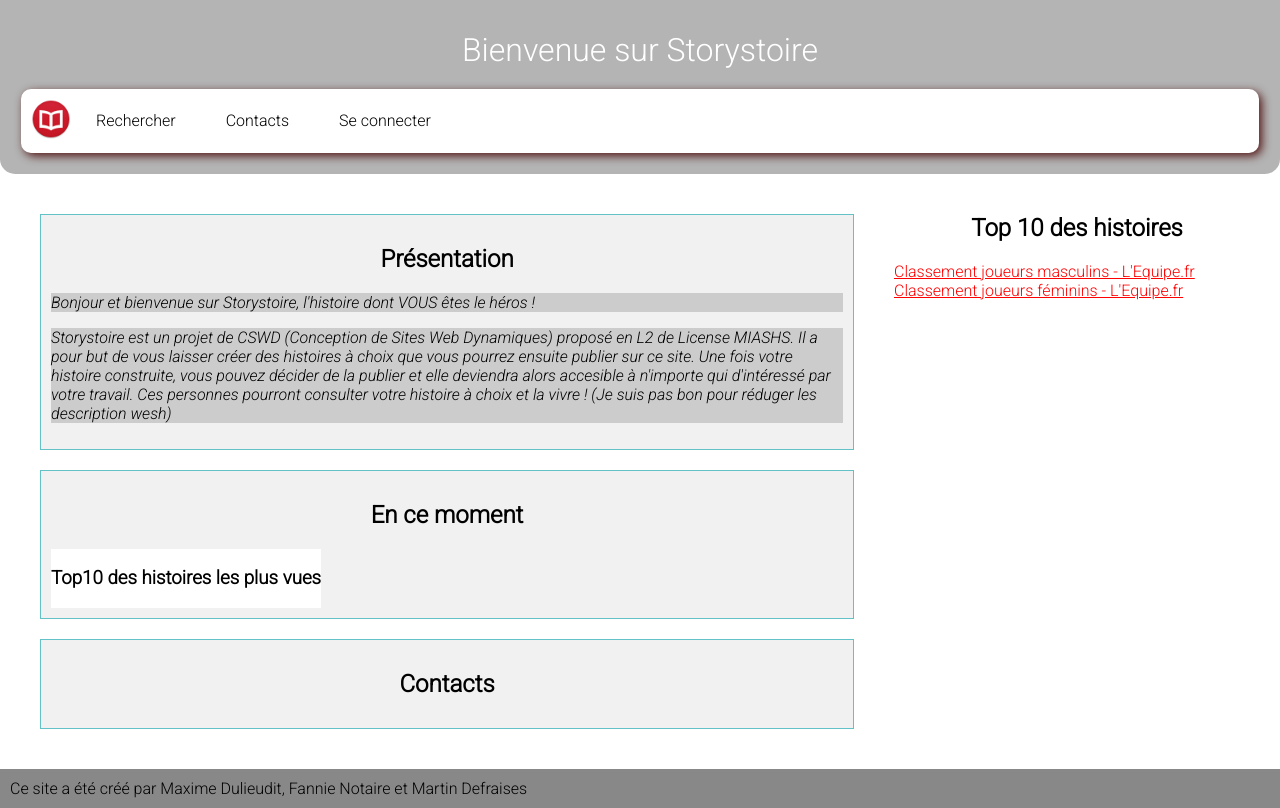
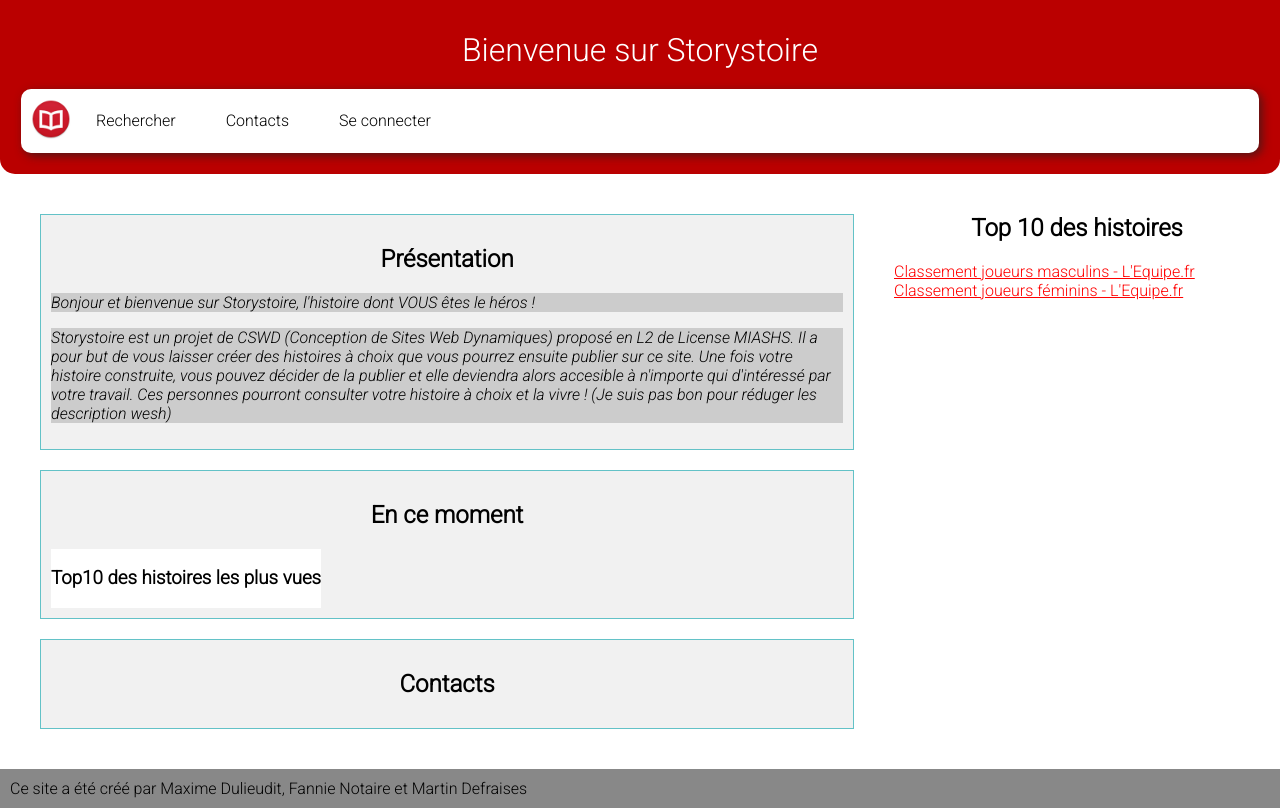
Before and after one commit to Staphir/-MIASHS-ProjetS4, a PHP site: page / in a window 1280 px wide. Run offline with PHP 8.4, Linux system fonts and the light colour scheme.

Commit message:
css style pb

```diff
--- a/Projet CSWD/css/style.css
+++ b/Projet CSWD/css/style.css
@@ -1,7 +1,7 @@
 /* commentaires */
 
 :root {
-    --header-color:rgb(180, 180, 180);
+    --header-color:rgb(186, 0, 0);
     /*--accent-color: ;
     --bg-color: ;*/
     --nav-but-bg: rgb(255, 255, 255);
```
